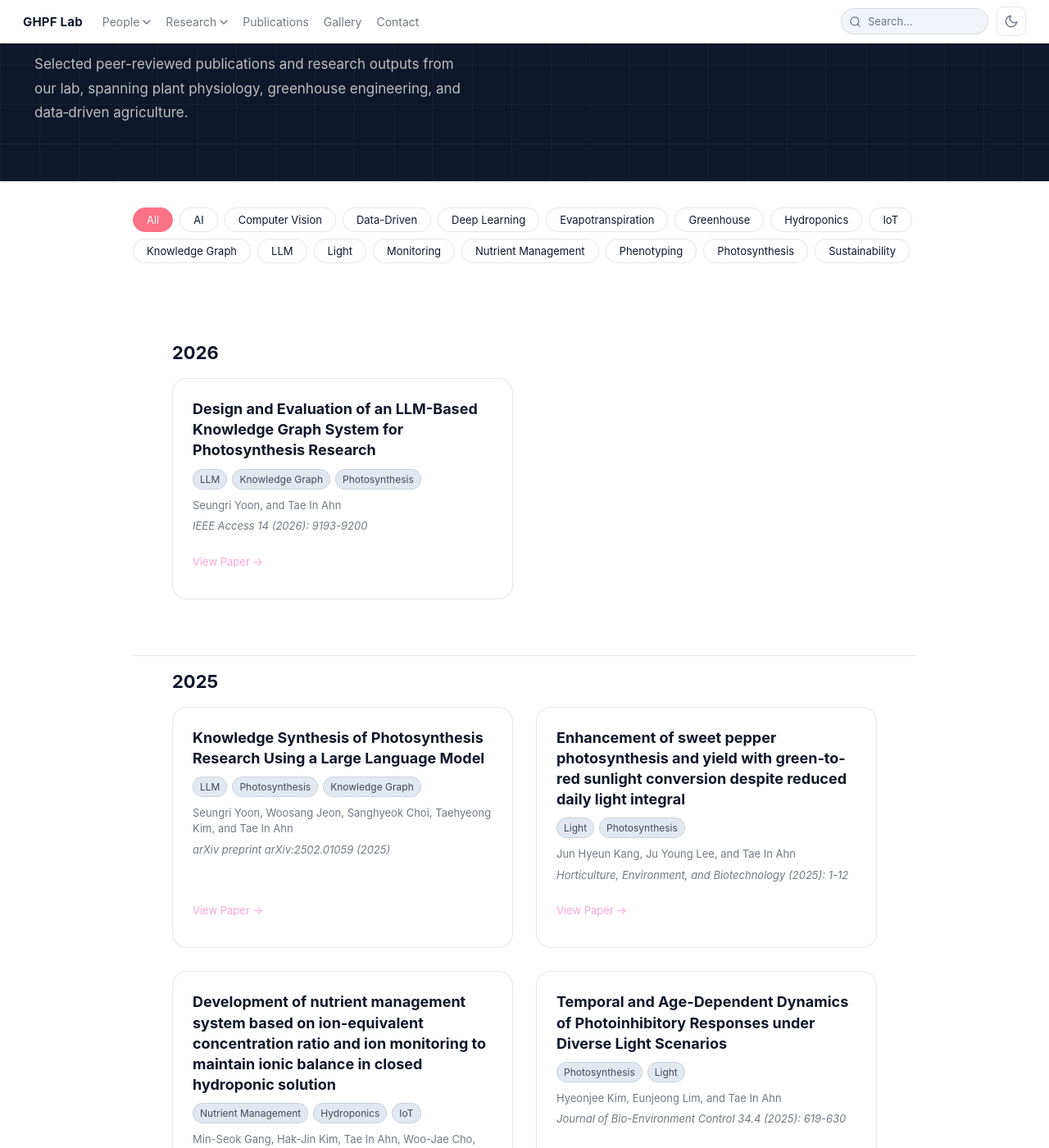
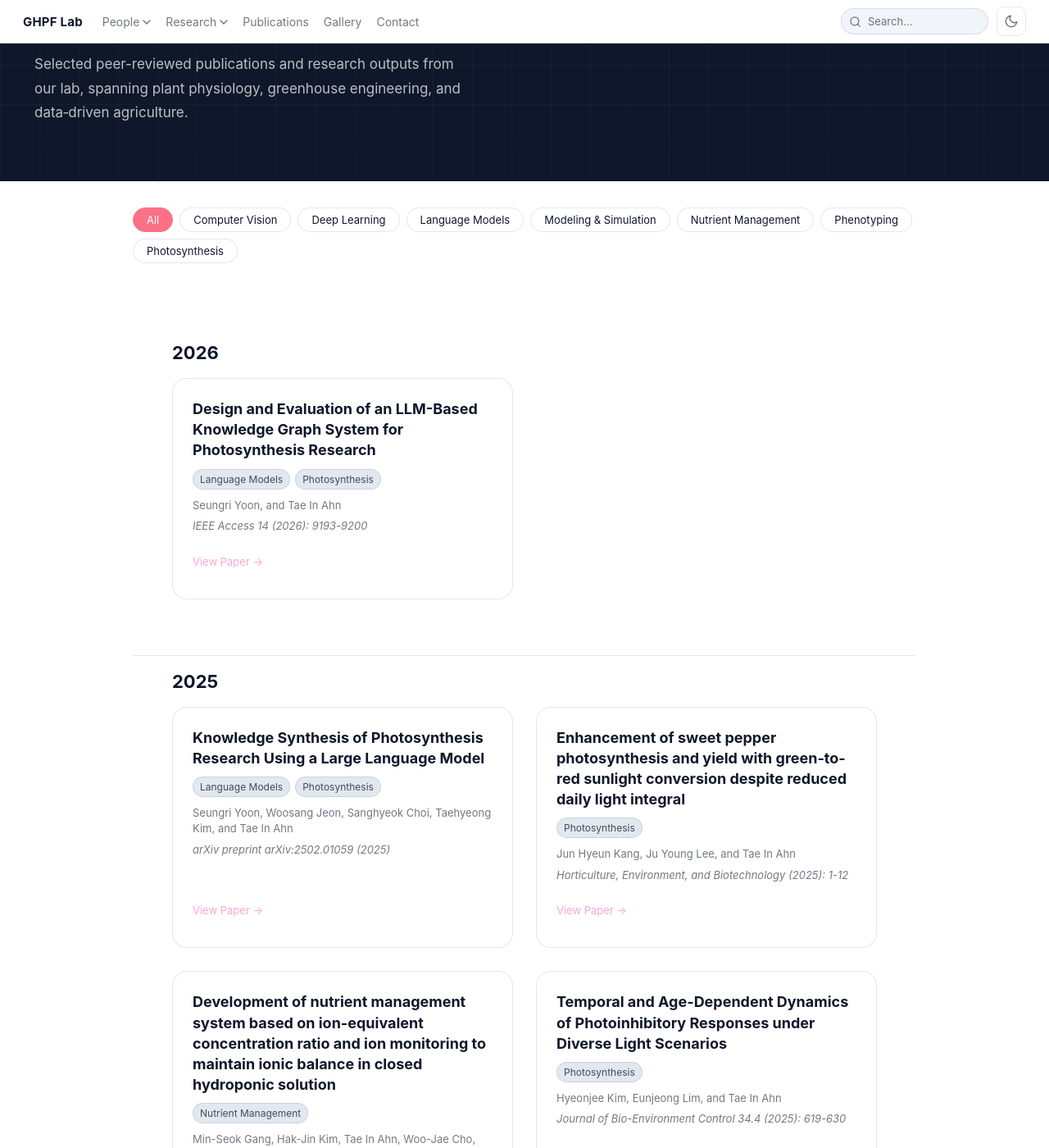
Before and after one commit to snughpf-alt/ghpf-lab-web-final-2, a Jekyll site: the page built from publications.md, in a window 1280 px wide and 1400 px high, scrolled down 262 px. Shown: the whole window at 82% size. Built offline with Jekyll 4.4.1, drawn with Linux system fonts in a browser that asks for light colours; some web fonts are replaced; some of the changed text lies outside the part shown.

Commit message:
Consolidate publication tags into 7 major methodology keywords

```diff
--- a/_data/publications.yml
+++ b/_data/publications.yml
@@ -4,7 +4,7 @@
   venue: "IEEE Access 14 (2026): 9193-9200"
   doi: "10.1109/ACCESS.2026.3654178"
   arxiv: ""
-  tags: ["LLM", "Knowledge Graph", "Photosynthesis"]
+  tags: ["Language Models", "Photosynthesis"]
 
 - year: 2025
   authors: "Min-Seok Gang, Hak-Jin Kim, Sung Kwon Park, Woo-Jae Cho, Taehyeong Kim, Tae In Ahn, Joon Yong Kim, and Kue-Seung Hwang"
@@ -12,7 +12,7 @@
   venue: "Computers and Electronics in Agriculture 239 (2025): 111079"
   doi: "10.1016/j.compag.2025.111079"
   arxiv: ""
-  tags: ["Deep Learning", "Evapotranspiration", "Greenhouse"]
+  tags: ["Deep Learning"]
 
 - year: 2025
   authors: "Jun Hyeun Kang, Jung Eek Son, and Tae In Ahn"
@@ -20,7 +20,7 @@
   venue: "arXiv preprint arXiv:2511.15173 (2025)"
   doi: ""
   arxiv: "2511.15173"
-  tags: ["Data-Driven", "Light", "Phenotyping"]
+  tags: ["Phenotyping", "Photosynthesis"]
 
 - year: 2025
   authors: "Hyeonjee Kim, Eunjeong Lim, and Tae In Ahn"
@@ -28,7 +28,7 @@
   venue: "Journal of Bio-Environment Control 34.4 (2025): 619-630"
   doi: "10.12791/KSBEC.2025.34.4.619"
   arxiv: ""
-  tags: ["Photosynthesis", "Light"]
+  tags: ["Photosynthesis"]
 
 - year: 2025
   authors: "Min-Seok Gang, Hak-Jin Kim, Tae In Ahn, Woo-Jae Cho, Sang-Hyun Lee, Ju Young Lee, and Ji-Eun Hwang"
@@ -36,7 +36,7 @@
   venue: "Computers and Electronics in Agriculture 237 (2025): 110588"
   doi: "10.1016/j.compag.2025.110588"
   arxiv: ""
-  tags: ["Nutrient Management", "Hydroponics", "IoT"]
+  tags: ["Nutrient Management"]
 
 - year: 2025
   authors: "Jun Hyeun Kang, Ju Young Lee, and Tae In Ahn"
@@ -44,7 +44,7 @@
   venue: "Horticulture, Environment, and Biotechnology (2025): 1-12"
   doi: "10.1007/s13580-025-00699-7"
   arxiv: ""
-  tags: ["Light", "Photosynthesis"]
+  tags: ["Photosynthesis"]
 
 - year: 2025
   authors: "Seungri Yoon, Woosang Jeon, Sanghyeok Choi, Taehyeong Kim, and Tae In Ahn"
@@ -52,7 +52,7 @@
   venue: "arXiv preprint arXiv:2502.01059 (2025)"
   doi: ""
   arxiv: "2502.01059"
-  tags: ["LLM", "Photosynthesis", "Knowledge Graph"]
+  tags: ["Language Models", "Photosynthesis"]
 
 - year: 2024
   authors: "Tae In Ahn, Jung-Seok Yang, Yong-Hoon Im, Young Jik Youn, Dahae Kim, and Ju Young Lee"
@@ -60,7 +60,7 @@
   venue: "Journal of Cleaner Production 482 (2024): 144127"
   doi: "10.1016/j.jclepro.2024.144127"
   arxiv: ""
-  tags: ["Greenhouse", "Sustainability"]
+  tags: ["Nutrient Management"]
 
 - year: 2024
   authors: "Seungri Yoon, Yeyeong Lee, Eunkyu Jung, and Tae In Ahn"
@@ -68,7 +68,7 @@
   venue: "Journal of Bio-Environment Control 33.2 (2024): 120-128"
   doi: "10.12791/KSBEC.2024.33.2.120"
   arxiv: ""
-  tags: ["AI", "Computer Vision"]
+  tags: ["Computer Vision"]
 
 - year: 2024
   authors: "Seungri Yoon, Minju Shin, Jin Hyun Kim, Ho Jeong Jeong, Junyoung Park, and Tae In Ahn"
@@ -84,7 +84,7 @@
   venue: "Journal of Bio-Environment Control 33.4 (2024): 352-360"
   doi: "10.12791/KSBEC.2024.33.4.352"
   arxiv: ""
-  tags: ["Computer Vision", "AI"]
+  tags: ["Computer Vision"]
 
 - year: 2023
   authors: "Seungri Yoon, Minju Shin, Jin Hyun Kim, Ji Wong Bang, Ho Jeong Jeong, and Tae In Ahn"
@@ -100,7 +100,7 @@
   venue: "Scientia Horticulturae 311 (2023): 111806"
   doi: "10.1016/j.scienta.2022.111806"
   arxiv: ""
-  tags: ["Light", "Photosynthesis"]
+  tags: ["Modeling & Simulation", "Photosynthesis"]
 
 - year: 2023
   authors: "Seungri Yoon, Jin Hyun Kim, Minju Shin, Dongpil Kim, Ji Wong Bang, Ho Jeong Jeong, and Tae In Ahn"
@@ -108,7 +108,7 @@
   venue: "Journal of Bio-Environment Control 32.1 (2023): 48-56"
   doi: "10.12791/KSBEC.2023.32.1.048"
   arxiv: ""
-  tags: ["Greenhouse", "Light"]
+  tags: ["Photosynthesis"]
 
 - year: 2022
   authors: "Taewon Moon, Dongpil Kim, Sungmin Kwon, Tae In Ahn, and Jung Eek Son"
@@ -116,7 +116,7 @@
   venue: "Sensors 22.20 (2022): 7728"
   doi: "10.3390/s22207728"
   arxiv: ""
-  tags: ["Deep Learning", "Monitoring"]
+  tags: ["Deep Learning"]
 
 - year: 2022
   authors: "Tae In Ahn, and Jung Eek Son"
@@ -124,4 +124,4 @@
   venue: "Horticulturae 8.4 (2022): 295"
   doi: "10.3390/horticulturae8040295"
   arxiv: ""
-  tags: ["Nutrient Management", "Hydroponics"]
+  tags: ["Nutrient Management"]
```
